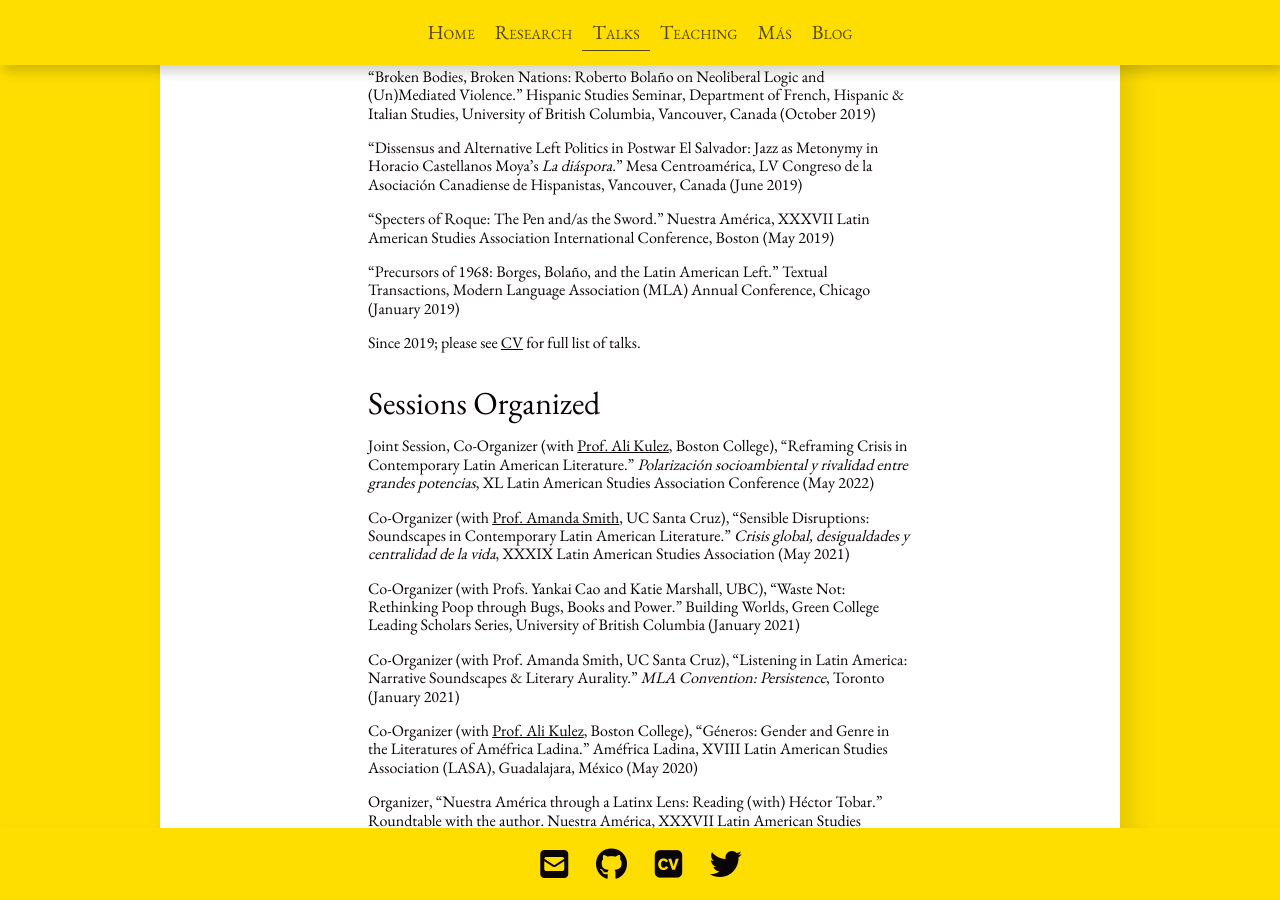
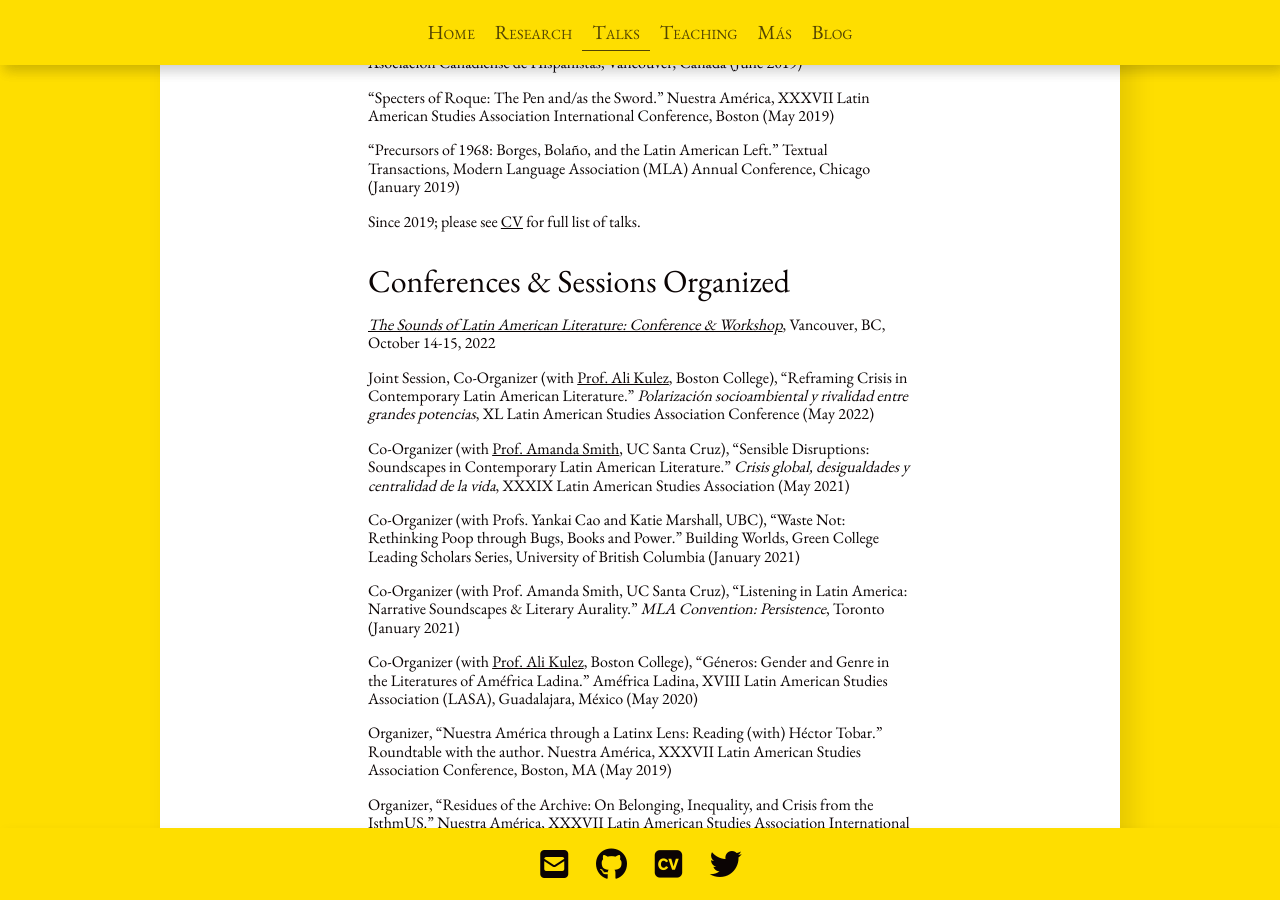
Before and after one commit to dajmcdon/tamara-site, a Jekyll site: the page built from talks.md, in a window 1280 px wide and 900 px high, scrolled down 1334 px. Built offline with Jekyll 4.4.1, drawn with Linux system fonts in a browser that asks for light colours; nearby versions of some CDN libraries; some web fonts are replaced; some of the changed text lies outside the part shown.

```diff
--- a/talks.md
+++ b/talks.md
@@ -60,7 +57,8 @@
 * “Duœling Discourses: Luis Rafael Sánchez’s _Quíntuples_.” Tenth Annual Hawaii International Conference on Arts and Humanities (January 2012)
 -->
 
-## Sessions Organized
+## Conferences & Sessions Organized
+* [_The Sounds of Latin American Literature: Conference & Workshop_](https://blogs.ubc.ca/sonidolit/), Vancouver, BC, October 14-15, 2022
 * Joint Session, Co-Organizer (with [Prof. Ali Kulez](https://www.bc.edu/content/bc-web/schools/mcas/departments/romance-languages/people/faculty-directory/kulez_ali.html), Boston College), “Reframing Crisis in Contemporary Latin American Literature.” _Polarización socioambiental y rivalidad entre grandes potencias_, XL Latin American Studies Association Conference (May 2022)
 * Co-Organizer (with [Prof. Amanda Smith](https://smith.sites.ucsc.edu), UC Santa Cruz), “Sensible Disruptions: Soundscapes in Contemporary Latin American Literature.” _Crisis global, desigualdades y centralidad de la vida_, XXXIX Latin American Studies Association (May 2021)
 * Co-Organizer (with Profs. Yankai Cao and Katie Marshall, UBC), “Waste Not: Rethinking Poop through Bugs, Books and Power.” Building Worlds, Green College Leading Scholars Series, University of British Columbia (January 2021)
```
Also changed, not shown: other parts of talks.md (+0 -3 lines), 1 other file.
